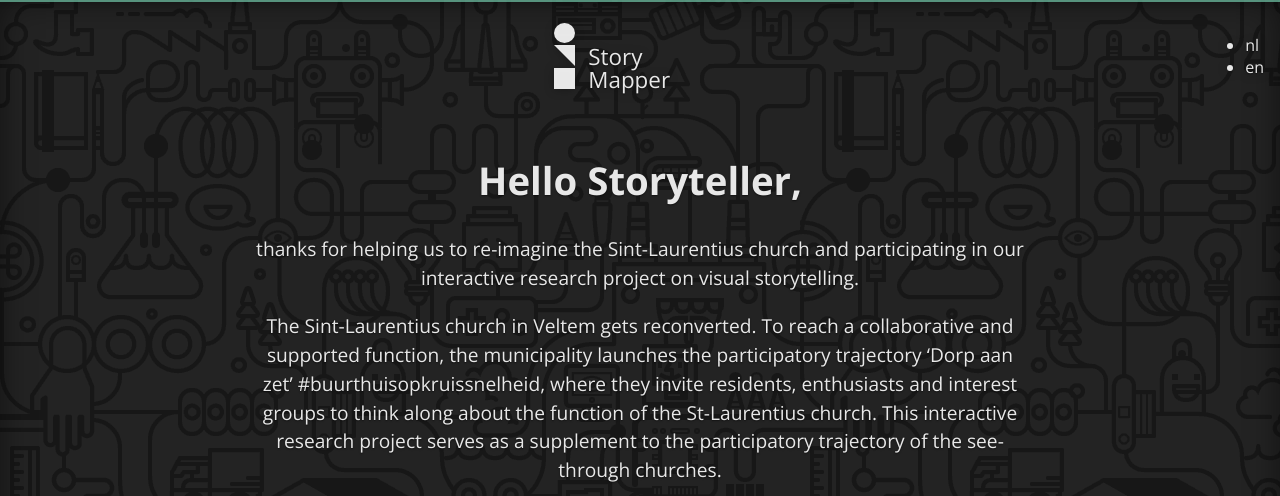
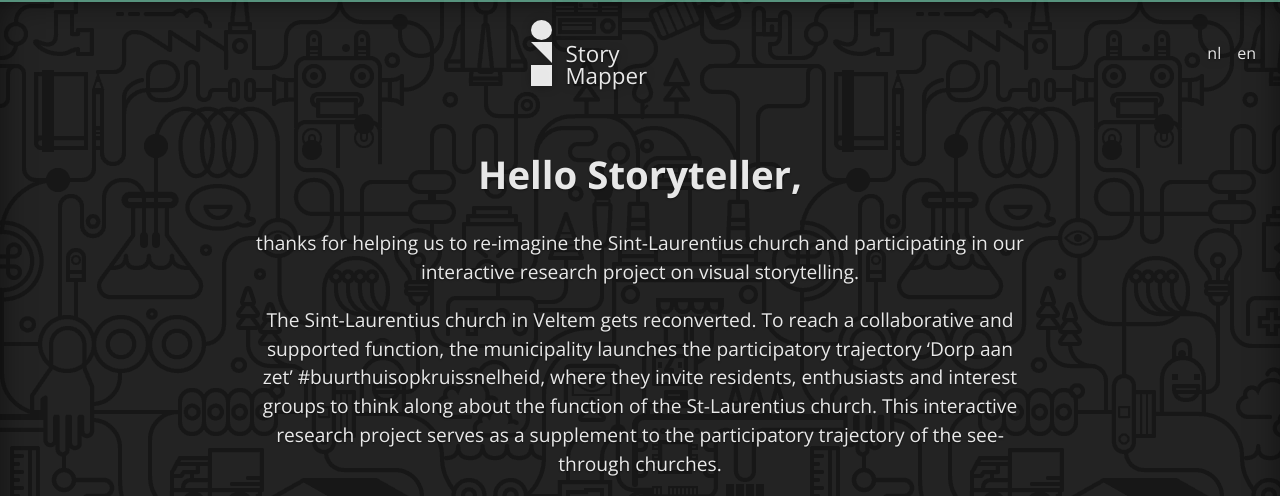
Before and after one commit to paul5000/StoryMapper, a Jekyll site: the page built from en/index.md, in a window 1280 px wide. Shown: the top 496 px of the page. Built offline with Jekyll 4.4.1, drawn with Linux system fonts in a browser that asks for light colours; comment, search, counter and statistics services are not loaded; grey boxes are pictures that could not be loaded.

Commit message:
Update style.scss

```diff
--- a/assets/css/style.scss
+++ b/assets/css/style.scss
@@ -344,3 +344,19 @@ button, .button {
     }
   }
 }
+
+.language__menu {
+    /* border:  1px solid green; */
+    display: flex;
+    flex-flow: row nowrap;
+}
+
+.language__link {
+    /* border: 1px solid yellow; */
+}
+
+.language__menu > * {
+    /* border: 1px solid red; */
+    list-style: none;
+    padding: 0.5em;
+}
```
